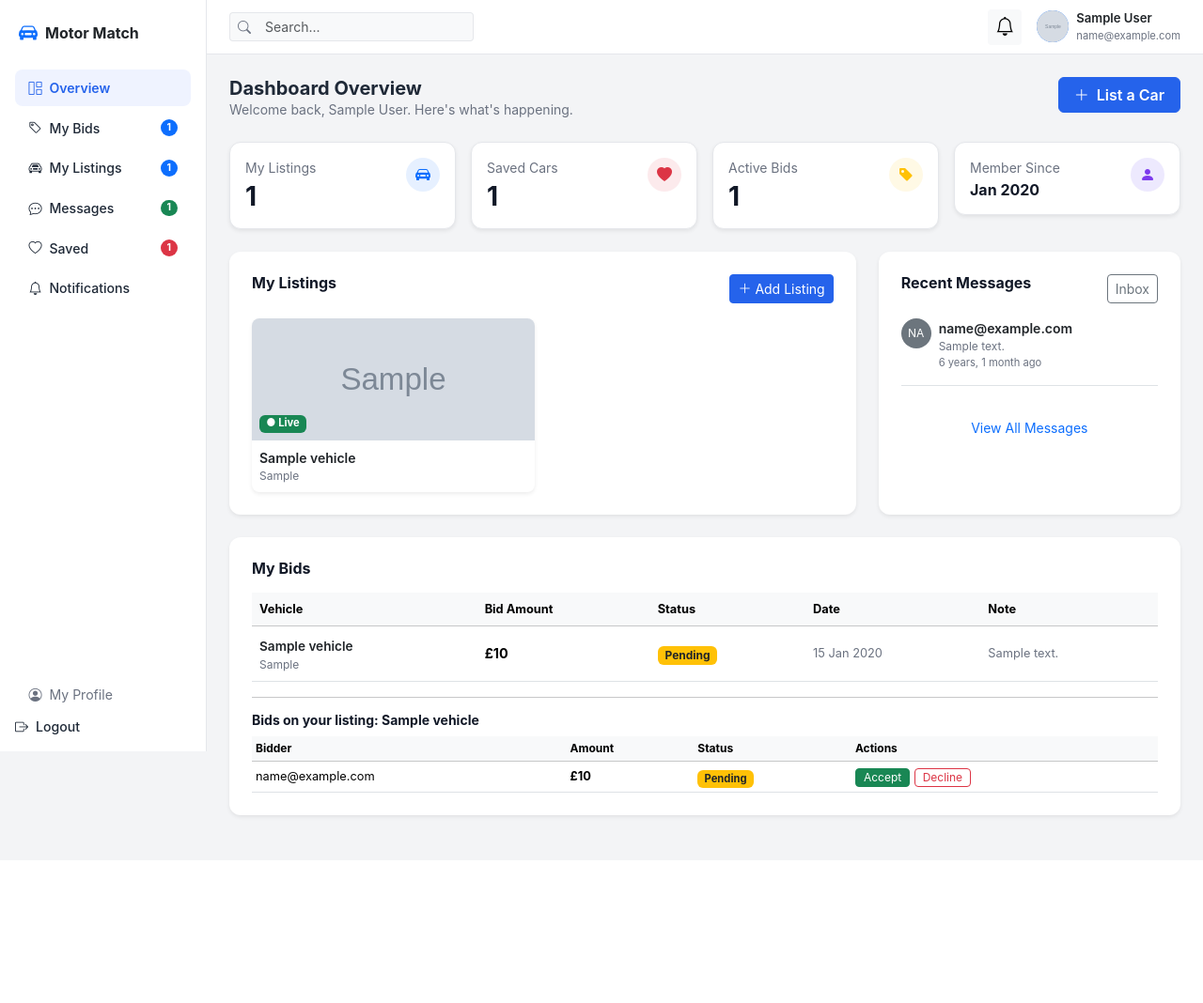
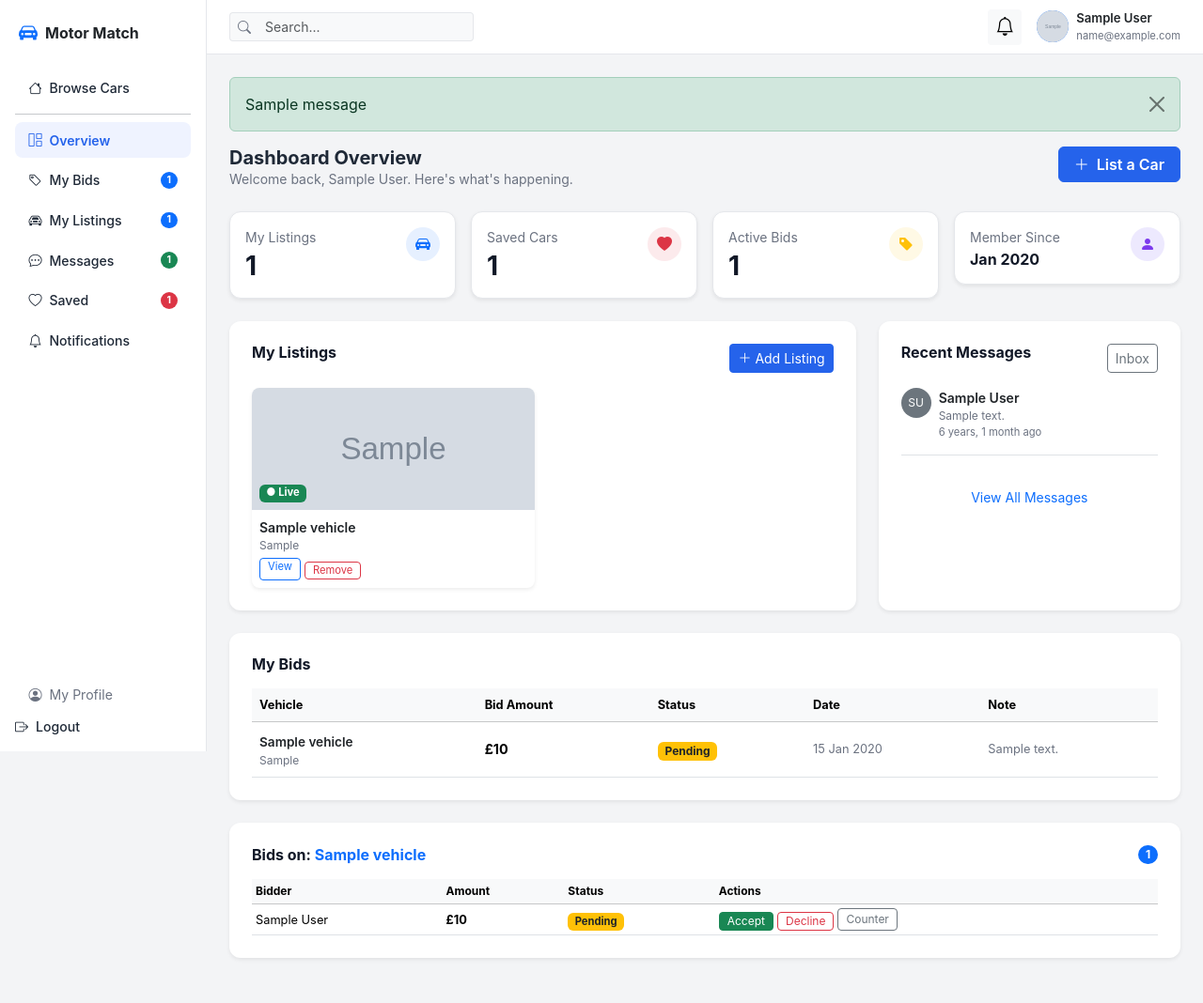
Before and after one commit to pdblackburn0-del/motormatch, a Django app: page /dashboard/ in a window 1280 px wide. Shown: the whole page at 94% size. Before the commit the page ends 874 px from the top, so only its background shows below. Run offline with Django 4.2, Linux system fonts and the light colour scheme; a user stored in the database is signed in; tables that the repository leaves empty hold one stand-in row (values such as "Sample post"); grey boxes marked "Sample" are stand-in pictures; one stand-in notice (Sample message) is shown; data that the repository does not hold is empty; parts of the project's set-up code (start-up, migrations or seed data) failed here and were passed over.

Commit message:
improve dashboard: split incoming bids out, add listing removal, smooth scroll nav
- Bids on your listings now shown in their own separate card per listing,
  always visible even if you haven't placed any bids yourself
- My Bids section now only shows outgoing bids, with its own empty state
- Added Remove button on each listing card in the dashboard (with confirmation)
- Sidebar anchor links (#bids-section, #listings-section) now scroll smoothly
  thanks to scroll-behavior:smooth on html element and scroll-margin-top:90px
- Added Browse Cars link at top of sidebar nav for quick access to the home page
- Flash alerts (bid placed, listing removed, etc.) now appear at top of dashboard

```diff
--- a/motormatch/templates/dashboard.html
+++ b/motormatch/templates/dashboard.html
@@ -1,6 +1,6 @@
 {% load static %}
 <!DOCTYPE html>
-<html lang="en">
+<html lang="en" style="scroll-behavior:smooth;">
 <head>
     <meta charset="UTF-8">
     <meta name="viewport" content="width=device-width, initial-scale=1.0">
@@ -20,6 +20,10 @@
         </a>
 
         <nav class="nav flex-column gap-1">
+            <a class="nav-link d-flex align-items-center gap-2" href="{% url 'home' %}">
+                <i class="bi bi-house"></i> Browse Cars
+            </a>
+            <hr class="my-1 opacity-25">
             <a class="nav-link active d-flex align-items-center gap-2" href="{% url 'dashboard' %}">
                 <i class="bi bi-grid-1x2"></i> Overview
             </a>
@@ -92,6 +96,15 @@
 
         <div class="p-4">
 
+            {% if messages %}
+            {% for message in messages %}
+            <div class="alert alert-{{ message.tags|default:'success' }} alert-dismissible fade show mb-3" role="alert">
+                {{ message }}
+                <button type="button" class="btn-close" data-bs-dismiss="alert"></button>
+            </div>
+            {% endfor %}
+            {% endif %}
+
             <div class="d-flex justify-content-between align-items-start mb-4">
                 <div>
                     <h1 class="h5 fw-bold mb-0">Dashboard Overview</h1>
@@ -157,7 +170,7 @@
             </div>
 
             <!-- My Listings + Messages -->
-            <div class="row g-4 mb-4" id="listings-section">
+            <div class="row g-4 mb-4" id="listings-section" style="scroll-margin-top:90px;">
 
                 <div class="col-lg-8">
                     <div class="card border-0 shadow-sm p-4" style="border-radius:12px;">
@@ -183,6 +196,13 @@
                                     <div class="p-2">
                                         <p class="fw-semibold mb-0 small">{{ car.title }}</p>
                                         <p class="text-muted mb-0" style="font-size:.75rem;">{{ car.price }}</p>
+                                        <div class="d-flex gap-1 mt-1" style="position:relative; z-index:1;">
+                                            <a href="{% url 'vehicle_detail' car.pk %}" class="btn btn-outline-primary btn-sm py-0 px-2" style="font-size:.7rem;">View</a>
+                                            <form method="post" action="{% url 'delete_vehicle' car.pk %}" onsubmit="return confirm('Remove this listing?')">
+                                                {% csrf_token %}
+                                                <button type="submit" class="btn btn-outline-danger btn-sm py-0 px-2" style="font-size:.7rem;">Remove</button>
+                                            </form>
+                                        </div>
                                         <a href="{% url 'vehicle_detail' car.pk %}" class="stretched-link"></a>
                                     </div>
                                 </div>
@@ -209,10 +229,12 @@
                         {% for msg in my_messages %}
                         <div class="d-flex align-items-start gap-2 mb-3 pb-3 border-bottom">
                             <div class="rounded-circle bg-secondary text-white d-flex align-items-center justify-content-center flex-shrink-0" style="width:32px;height:32px;font-size:.75rem;">
-                                {{ msg.sender.email|slice:":2"|upper }}
+                                {% with sp=msg.sender.profile %}{{ sp.get_initials }}{% endwith %}
                             </div>
                             <div class="flex-grow-1 overflow-hidden">
-                                <p class="fw-semibold mb-0 small text-truncate">{{ msg.sender.email }}</p>
+                                <p class="fw-semibold mb-0 small text-truncate">
+                                    {% with sp=msg.sender.profile %}{{ sp.get_display_name }}{% endwith %}
+                                </p>
                                 <p class="text-muted mb-0 text-truncate" style="font-size:.75rem;">{{ msg.body|truncatechars:50 }}</p>
                                 <p class="text-muted mb-0" style="font-size:.7rem;">{{ msg.created_at|timesince }} ago</p>
                             </div>
@@ -233,10 +255,8 @@
             </div>
 
             <!-- My Bids -->
-            <div class="card border-0 shadow-sm p-4 mb-4" style="border-radius:12px;" id="bids-section">
-                <div class="d-flex justify-content-between mb-3">
-                    <h6 class="fw-bold mb-0">My Bids</h6>
-                </div>
+            <div class="card border-0 shadow-sm p-4 mb-4" style="border-radius:12px; scroll-margin-top:90px;" id="bids-section">
+                <h6 class="fw-bold mb-3">My Bids</h6>
                 {% if my_bids %}
                 <div class="table-responsive">
                     <table class="table table-hover align-middle mb-0">
@@ -258,14 +278,10 @@
                                 </td>
                                 <td class="fw-bold" style="font-size:.9rem;">£{{ bid.amount|floatformat:0 }}</td>
                                 <td>
-                                    {% if bid.status == 'pending' %}
-                                    <span class="badge bg-warning text-dark">Pending</span>
-                                    {% elif bid.status == 'accepted' %}
-                                    <span class="badge bg-success">Accepted</span>
-                                    {% elif bid.status == 'declined' %}
-                                    <span class="badge bg-danger">Declined</span>
-                                    {% elif bid.status == 'countered' %}
-                                    <span class="badge bg-info text-dark">Counter Offer</span>
+                                    {% if bid.status == 'pending' %}<span class="badge bg-warning text-dark">Pending</span>
+                                    {% elif bid.status == 'accepted' %}<span class="badge bg-success">Accepted</span>
+                                    {% elif bid.status == 'declined' %}<span class="badge bg-danger">Declined</span>
+                                    {% elif bid.status == 'countered' %}<span class="badge bg-info text-dark">Counter Offer</span>
                                     {% endif %}
                                 </td>
                                 <td class="text-muted" style="font-size:.8rem;">{{ bid.created_at|date:'d M Y' }}</td>
@@ -275,12 +291,24 @@
                         </tbody>
                     </table>
                 </div>
-                <!-- Incoming bids on my listings -->
-                {% with incoming=request.user.vehicles.all %}
-                {% for car in incoming %}
-                {% if car.bids.all %}
-                <hr class="my-3">
-                <h6 class="fw-bold small">Bids on your listing: {{ car.title }}</h6>
+                {% else %}
+                <div class="text-center py-4 text-muted">
+                    <i class="bi bi-tag fs-1 d-block mb-2"></i>
+                    <p class="small mb-0">You haven't placed any bids yet.</p>
+                    <a href="{% url 'home' %}" class="btn btn-outline-primary btn-sm mt-2">Browse Cars</a>
+                </div>
+                {% endif %}
+            </div>
+
+            <!-- Bids on My Listings -->
+            {% with my_cars=request.user.vehicles.all %}
+            {% for car in my_cars %}
+            {% if car.bids.exists %}
+            <div class="card border-0 shadow-sm p-4 mb-4" style="border-radius:12px;">
+                <div class="d-flex justify-content-between align-items-center mb-3">
+                    <h6 class="fw-bold mb-0">Bids on: <a href="{% url 'vehicle_detail' car.pk %}" class="text-decoration-none text-primary">{{ car.title }}</a></h6>
+                    <span class="badge bg-primary rounded-pill">{{ car.bids.count }}</span>
+                </div>
                 <div class="table-responsive">
                     <table class="table table-sm align-middle mb-0">
                         <thead class="table-light">
@@ -294,21 +322,18 @@
                         <tbody>
                             {% for bid in car.bids.all %}
                             <tr>
-                                <td style="font-size:.8rem;">{{ bid.bidder.email }}</td>
+                                <td style="font-size:.8rem;">{% with bp=bid.bidder.profile %}{{ bp.get_display_name }}{% endwith %}</td>
                                 <td class="fw-bold" style="font-size:.8rem;">£{{ bid.amount|floatformat:0 }}</td>
                                 <td>
-                                    {% if bid.status == 'pending' %}
-                                    <span class="badge bg-warning text-dark" style="font-size:.7rem;">Pending</span>
-                                    {% elif bid.status == 'accepted' %}
-                                    <span class="badge bg-success" style="font-size:.7rem;">Accepted</span>
-                                    {% elif bid.status == 'declined' %}
-                                    <span class="badge bg-danger" style="font-size:.7rem;">Declined</span>
-                                    {% elif bid.status == 'countered' %}
-                                    <span class="badge bg-info text-dark" style="font-size:.7rem;">Countered</span>
+                                    {% if bid.status == 'pending' %}<span class="badge bg-warning text-dark" style="font-size:.7rem;">Pending</span>
+                                    {% elif bid.status == 'accepted' %}<span class="badge bg-success" style="font-size:.7rem;">Accepted</span>
+                                    {% elif bid.status == 'declined' %}<span class="badge bg-danger" style="font-size:.7rem;">Declined</span>
+                                    {% elif bid.status == 'countered' %}<span class="badge bg-info text-dark" style="font-size:.7rem;">Countered</span>
                                     {% endif %}
                                 </td>
                                 <td>
                                     {% if bid.status == 'pending' %}
+                                    <div class="d-flex flex-wrap gap-1">
                                         <form method="post" action="{% url 'respond_bid' bid.pk %}" class="d-inline">
                                             {% csrf_token %}<input type="hidden" name="action" value="accept">
                                             <button class="btn btn-success btn-sm py-0 px-2" style="font-size:.75rem;">Accept</button>
@@ -317,8 +342,22 @@
                                             {% csrf_token %}<input type="hidden" name="action" value="decline">
                                             <button class="btn btn-outline-danger btn-sm py-0 px-2" style="font-size:.75rem;">Decline</button>
                                         </form>
+                                        <button class="btn btn-outline-secondary btn-sm py-0 px-2" style="font-size:.75rem;"
+                                                data-bs-toggle="collapse" data-bs-target="#counter-{{ bid.pk }}">Counter</button>
+                                    </div>
+                                    <div class="collapse mt-1" id="counter-{{ bid.pk }}">
+                                        <form method="post" action="{% url 'respond_bid' bid.pk %}" class="d-flex gap-1">
+                                            {% csrf_token %}
+                                            <input type="hidden" name="action" value="counter">
+                                            <div class="input-group input-group-sm">
+                                                <span class="input-group-text">£</span>
+                                                <input type="number" name="counter_amount" class="form-control form-control-sm" placeholder="Amount" min="1" step="1" required style="width:90px;">
+                                                <button type="submit" class="btn btn-sm btn-secondary">Send</button>
+                                            </div>
+                                        </form>
+                                    </div>
                                     {% else %}
-                                    <span class="text-muted" style="font-size:.75rem;">No actions available</span>
+                                    <span class="text-muted" style="font-size:.75rem;">—</span>
                                     {% endif %}
                                 </td>
                             </tr>
@@ -326,17 +365,10 @@
                         </tbody>
                     </table>
                 </div>
+            </div>
             {% endif %}
             {% endfor %}
             {% endwith %}
-                {% else %}
-                <div class="text-center py-4 text-muted">
-                    <i class="bi bi-tag fs-1 d-block mb-2"></i>
-                    <p class="small mb-0">You haven't placed any bids yet.</p>
-                    <a href="{% url 'home' %}" class="btn btn-outline-primary btn-sm mt-2">Browse Cars</a>
-                </div>
-                {% endif %}
-            </div>
 
         </div>
     </div>
```
Lines whose indentation alone changed are shown as unchanged.
